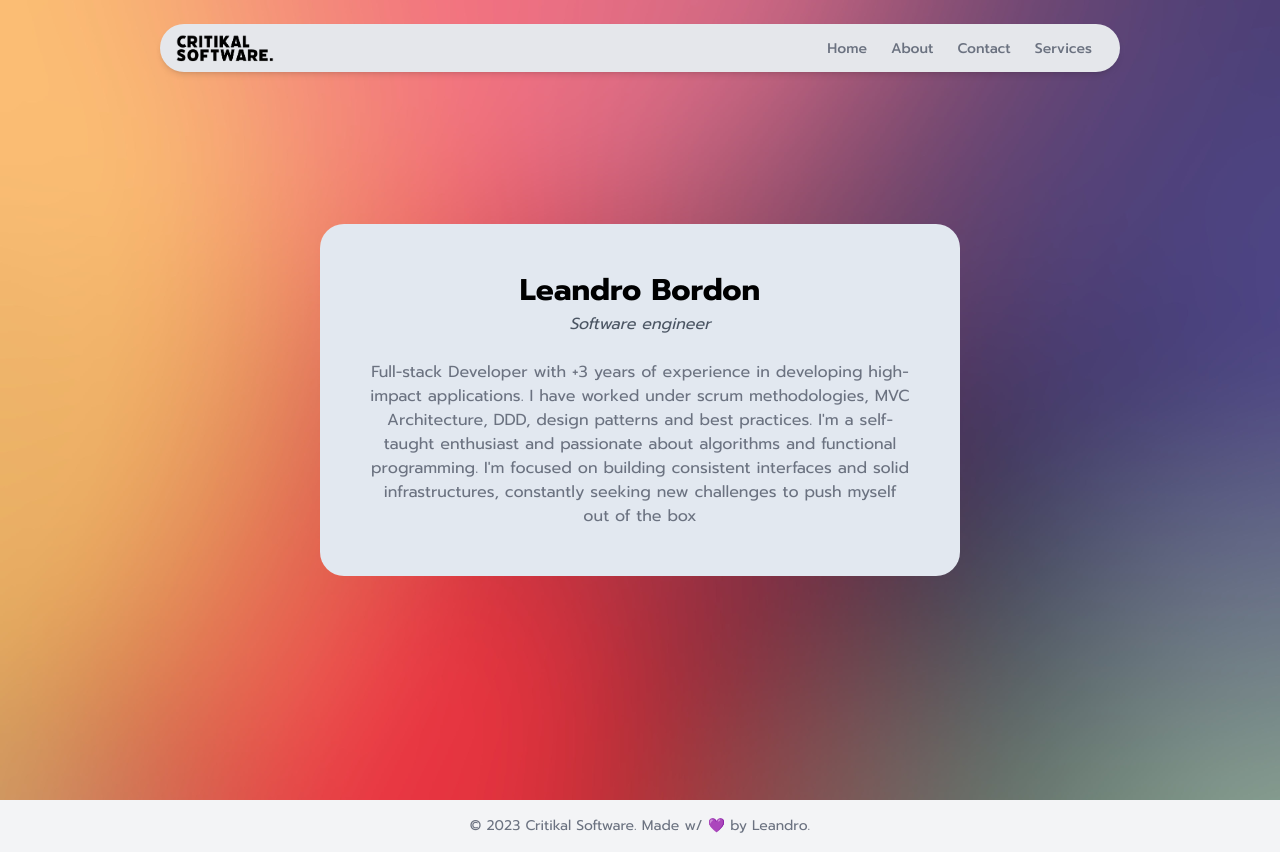
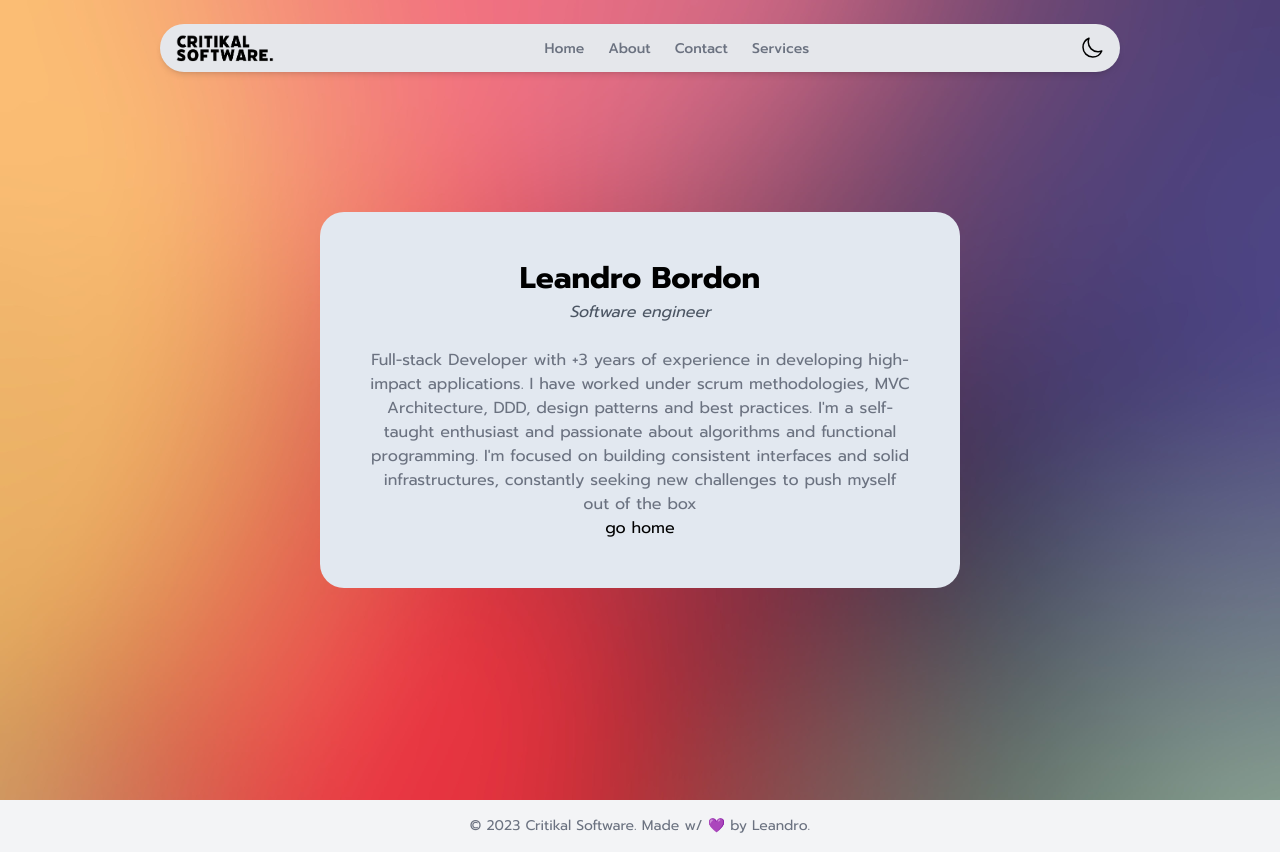
Before and after one commit to iskoseki/critikalSoft, a Next.js app: page /about in a window 1280 px wide. Built offline with nearby package versions, Linux system fonts and the light colour scheme.

Commit message:
Dark mode feature 👷🏼‍♀️

```diff
--- a/src/app/(routes)/about/page.tsx
+++ b/src/app/(routes)/about/page.tsx
@@ -1,5 +1,6 @@
 import Container from "@/components/Container/Container";
 import React from "react";
+import Link from 'next/link';
 
 export default function AboutMe() {
 
@@ -9,6 +10,7 @@ export default function AboutMe() {
             <h1 className="text-3xl font-bold mb-1">Leandro Bordon</h1>
             <p className="italic text-gray-600 mb-6"> Software engineer</p>
             <p className="text-medium text-gray-500">Full-stack Developer with +3 years of experience in developing high-impact applications. I have worked under scrum methodologies, MVC Architecture, DDD, design patterns and best practices. I&apos;m a self-taught enthusiast and passionate about algorithms and functional programming. I&apos;m focused on building consistent interfaces and solid infrastructures, constantly seeking new challenges to push myself out of the box</p>
+            <Link href="/">go home</Link>
             </div>
 
         </Container>
--- a/src/app/globals.css
+++ b/src/app/globals.css
@@ -8,8 +8,6 @@
   --background-end-rgb: 255, 255, 255;
   --shadow-card: 111, 7, 250, 0.25;
 }
-
-
 
 @media (prefers-color-scheme: dark) {
   :root {
@@ -31,8 +29,12 @@ body {
   background-position: center;
   background-position: center center;
 }
+body.dark-mode {
+  background-image: none;
+  background-color: #1a202c;
+  color: #000000 !important;
+}
 .cursor{
-
   z-index: auto;
   pointer-events: none;
   filter: blur(3px);
--- /dev/null
+++ b/src/components/DarkModeToggle/DarkModeToggle.tsx
@@ -0,0 +1,37 @@
+// components/DarkModeToggle.js
+import { useState, useEffect } from 'react';
+import { MoonIcon, SunIcon } from '@heroicons/react/24/outline';
+
+const DarkModeToggle = () => {
+  const [isDarkMode, setIsDarkMode] = useState(false);
+
+  useEffect(() => {
+    // Verifica si el usuario ya ha seleccionado el modo oscuro
+    const savedMode = localStorage.getItem('darkMode');
+    if (savedMode) {
+      setIsDarkMode(JSON.parse(savedMode));
+    } else {
+      // Si no hay preferencia almacenada, utiliza la configuración del sistema
+      const prefersDarkMode = window.matchMedia('(prefers-color-scheme: dark)').matches;
+      setIsDarkMode(prefersDarkMode);
+    }
+  }, []);
+
+  const toggleDarkMode = () => {
+    const newMode = !isDarkMode;
+    setIsDarkMode(newMode);
+    // Guarda la preferencia del usuario en el almacenamiento local
+    localStorage.setItem('darkMode', JSON.stringify(newMode));
+
+    // Aplica la clase al elemento body o a tu contenedor principal
+    document.body.classList.toggle('dark-mode', newMode);
+  };
+
+  return (
+    <button onClick={toggleDarkMode}>
+      {isDarkMode ? <SunIcon className='w-6'/> : <MoonIcon className='w-6'/>}
+    </button>
+  );
+};
+
+export default DarkModeToggle;
--- a/src/components/Navbar/index.tsx
+++ b/src/components/Navbar/index.tsx
@@ -1,8 +1,9 @@
 "use client"
-import Image from 'next/image';
-import React from 'react';
+
+import React, { useEffect } from 'react';
 import {EllipsisHorizontalIcon, XMarkIcon } from '@heroicons/react/24/outline'
 import Link from 'next/link';
+import DarkModeToggle from '../DarkModeToggle/DarkModeToggle';
 
 const Navbar = () => {
   const [isOpen, setIsOpen] = React.useState(false);
@@ -20,6 +21,23 @@ enum resolution {
     { name: 'Contact', href: '/contact' },
     { name: 'Services', href: '/services' },
   ]
+
+   useEffect(() => {
+    const handleResize = () => {
+      // Check window width and close the menu if it's open and the screen is larger than mobile
+      if (isOpen && window.innerWidth >= resolution.Desk) {
+        setIsOpen(false);
+      }
+    };
+
+    // Attach the event listener
+    window.addEventListener('resize', handleResize);
+
+    // Clean up the event listener on component unmount
+    return () => {
+      window.removeEventListener('resize', handleResize);
+    };
+  }, [isOpen]);
 
   return (
 
@@ -43,8 +61,8 @@ enum resolution {
 
       {/*LINKS HERE*/}
 
-        <ul className={`md:flex md:items-center md:pb-0 pb-12 absolute md:static
-  md:z-auto z-[-1] left-0 w-screen md:w-auto md:p1-0 p1-9 transition-all duration-500 ease-in ${isOpen ? 'top-14 rounded-lg h-screen bg-gray-300 ' : 'top-[-490px]'} `}>
+        <ul className={`md:flex md:items-center md:pb-0 pb-12 absolute md:static md:z-auto z-[-1] left-0 w-screen md:w-auto md:p1-0 p1-9 transition-all duration-500 ease-in
+        ${isOpen ? 'top-14 rounded-lg h-screen bg-gray-300 ' : 'top-[-490px]'} `}>
           {navLinks.map((link) => (
             <li key={link.name} className='my-7 md:my-0'>
               <Link
@@ -56,7 +74,7 @@ enum resolution {
             </li>
           ))}
         </ul>
-
+      <DarkModeToggle/>
 
     </nav>
     </div>
```
